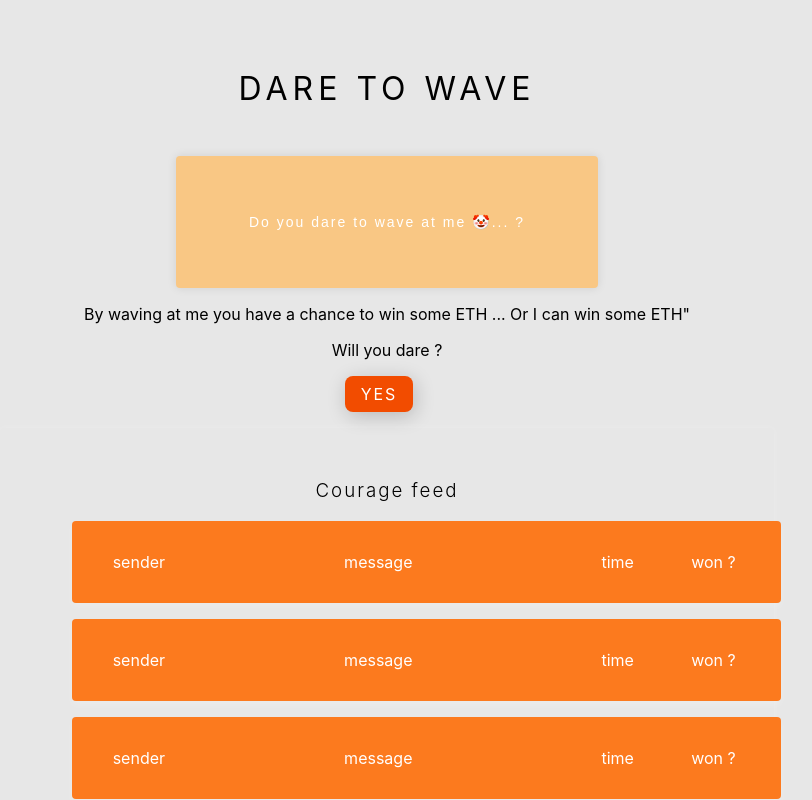
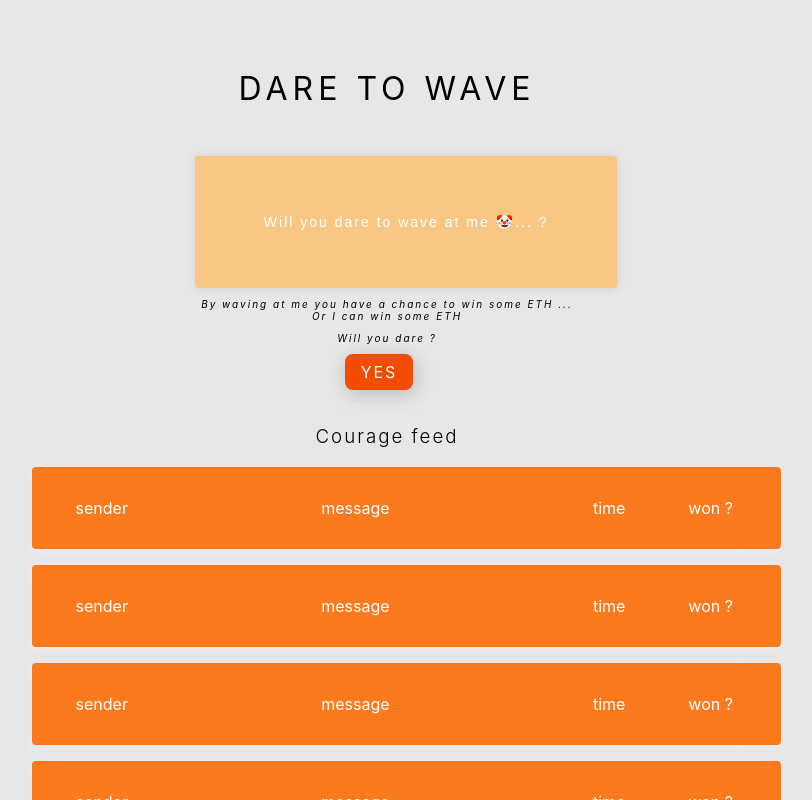
Before and after one commit to Simon-Busch/wave-app-react, a React (Create React App) app: page / in a window 1280 px wide. Shown: the top 800 px of the page, without its empty margins (253-1065 px from the left). Built offline with nearby package versions, Linux system fonts and the light colour scheme.

Commit message:
fix details in front

```diff
--- a/src/App.js
+++ b/src/App.js
@@ -10,7 +10,6 @@
       <MessagInput />
       <Button />
       <Messages />
-
     </div>
   );
 }
--- a/src/components/Messages/messageInput/messagInput.js
+++ b/src/components/Messages/messageInput/messagInput.js
@@ -3,15 +3,15 @@
 
 const MessagInput = (props) => {
   return (
-    <div>
+    <div className="input-container">
       <input
 				type="text"
-				placeholder="Do you dare to wave at me 🤡... ?"
+				placeholder="Will you dare to wave at me 🤡... ?"
 				onChange={props.changeHandler}
 				className="form-control"
 			>
       </input>
-      <p>By waving at me you have a chance to win some ETH ... Or I can win some ETH"</p>
+      <p>By waving at me you have a chance to win some ETH ... Or I can win some ETH</p>
       <p>Will you dare ?</p>
     </div>
   );
--- a/src/components/Messages/messageInput/messageInput.css
+++ b/src/components/Messages/messageInput/messageInput.css
@@ -1,8 +1,23 @@
+.input-container {
+  width: 30vw;
+}
+
+.input-container p {
+  letter-spacing: 2px;
+  font-size: 10px;
+  font-style: italic;
+  transition: all .3s ease;
+}
+
+.input-container p:hover {
+  font-size: 14px;
+}
+
 .form-control {
   border: none;
   background-color: #F9C784;
   padding: 1rem 1.2rem;
-  width: 30vw;
+  width: 100%;
   height: 100px;
   border-radius: 4px;
   box-shadow: 0px 0px 10px rgba(0,0,0, .1);
--- a/src/components/Messages/messages/messages.css
+++ b/src/components/Messages/messages/messages.css
@@ -1,12 +1,13 @@
 .messageBox-container {
   width: 60%;
-  padding: 2rem;
   border-radius: 4px;
   box-shadow: 0px 0px 8px rgba(255,255,255, .2);
 }
 
 .messageBox-container ul {
   list-style: none;
+  margin: 0;
+  padding:0;
 }
 
 .messageBox-container ul li {
```
